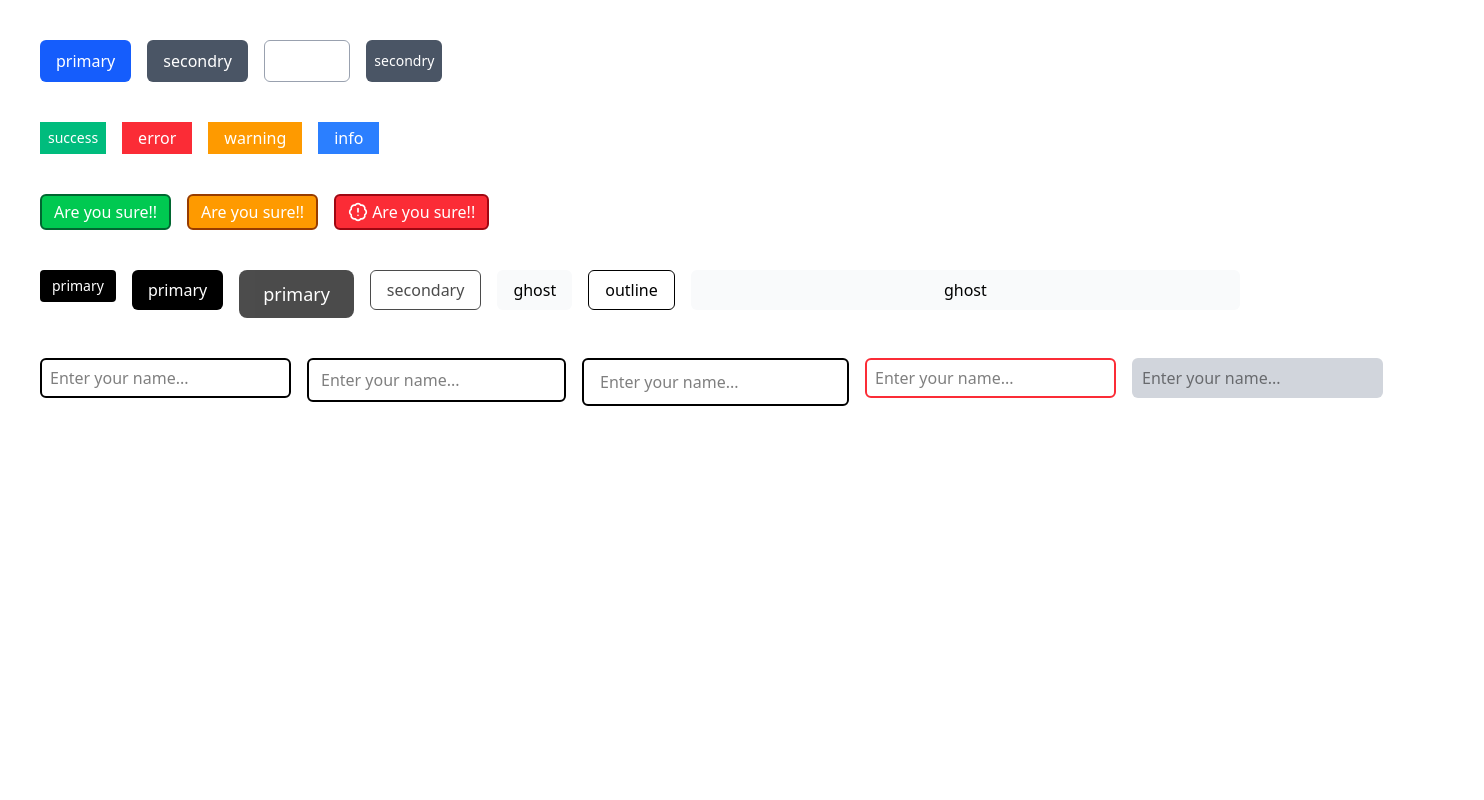
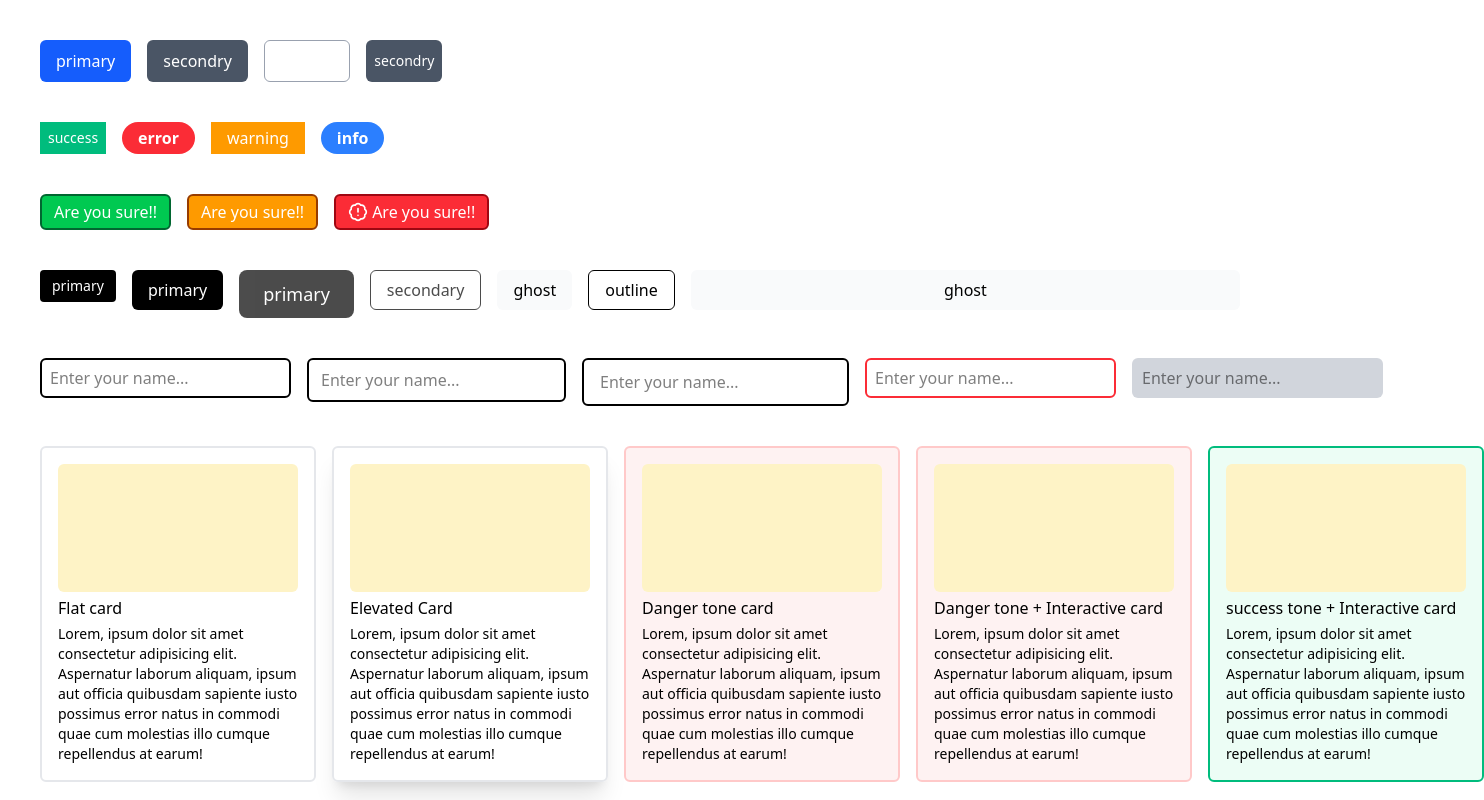
Before and after one commit to Ashish-Singh-Negi/learning-custom-ui-components, a Next.js app: page / in a window 1280 px wide. Shown: the whole page, 1484 px wide, since content can reach past the window. Built offline with nearby package versions, Linux system fonts and the light colour scheme.

Commit message:
add: card component

```diff
--- a/app/page.tsx
+++ b/app/page.tsx
@@ -2,6 +2,7 @@ import Alert from "@/components/ui/Alert";
 import Badge from "@/components/ui/Badge";
 import Button from "@/components/ui/Button";
 import Button2 from "@/components/ui/Button2";
+import Card from "@/components/ui/Card";
 import Input from "@/components/ui/Input";
 
 export default function Home() {
@@ -40,6 +41,60 @@ export default function Home() {
         <Input placeholder="Enter your name..." size={"sm"} error />
         <Input placeholder="Enter your name..." size={"sm"} error disabled />
       </div>
+      <div className="flex gap-4">
+        <Card>
+          <div className="h-32 w-60 bg-amber-100 rounded-md"></div>
+          <div className="font-medium my-1">Flat card</div>
+          <p className="w-60 text-sm">
+            Lorem, ipsum dolor sit amet consectetur adipisicing elit. Aspernatur
+            laborum aliquam, ipsum aut officia quibusdam sapiente iusto possimus
+            error natus in commodi quae cum molestias illo cumque repellendus at
+            earum!
+          </p>
+        </Card>
+        <Card variant={"elevated"}>
+          <div className="h-32 w-60 bg-amber-100 rounded-md"></div>
+          <div className="font-medium my-1">Elevated Card</div>
+          <p className="w-60 text-sm">
+            Lorem, ipsum dolor sit amet consectetur adipisicing elit. Aspernatur
+            laborum aliquam, ipsum aut officia quibusdam sapiente iusto possimus
+            error natus in commodi quae cum molestias illo cumque repellendus at
+            earum!
+          </p>
+        </Card>
+        <Card variant={"flat"} tone={"danger"}>
+          <div className="h-32 w-60 bg-amber-100 rounded-md"></div>
+          <div className="font-medium my-1">Danger tone card</div>
+          <p className="w-60 text-sm">
+            Lorem, ipsum dolor sit amet consectetur adipisicing elit. Aspernatur
+            laborum aliquam, ipsum aut officia quibusdam sapiente iusto possimus
+            error natus in commodi quae cum molestias illo cumque repellendus at
+            earum!
+          </p>
+        </Card>
+        <Card variant={"flat"} tone={"danger"} interactive>
+          <div className="h-32 w-60 bg-amber-100 rounded-md"></div>
+          <div className="font-medium my-1">Danger tone + Interactive card</div>
+          <p className="w-60 text-sm">
+            Lorem, ipsum dolor sit amet consectetur adipisicing elit. Aspernatur
+            laborum aliquam, ipsum aut officia quibusdam sapiente iusto possimus
+            error natus in commodi quae cum molestias illo cumque repellendus at
+            earum!
+          </p>
+        </Card>
+        <Card variant={"flat"} tone={"success"} interactive>
+          <div className="h-32 w-60 bg-amber-100 rounded-md"></div>
+          <div className="font-medium my-1">
+            success tone + Interactive card
+          </div>
+          <p className="w-60 text-sm">
+            Lorem, ipsum dolor sit amet consectetur adipisicing elit. Aspernatur
+            laborum aliquam, ipsum aut officia quibusdam sapiente iusto possimus
+            error natus in commodi quae cum molestias illo cumque repellendus at
+            earum!
+          </p>
+        </Card>
+      </div>
     </main>
   );
 }
--- a/components/ui/Badge.tsx
+++ b/components/ui/Badge.tsx
@@ -32,11 +32,12 @@ export default function Badge({
   className,
   variant,
   size,
+  rounded,
   ...props
 }: BadgeProps) {
   return (
     <button
-      className={cn(badgeVariants({ variant, size }), className)}
+      className={cn(badgeVariants({ variant, size, rounded }), className)}
       {...props}
     >
       {variant}
--- /dev/null
+++ b/components/ui/Card.tsx
@@ -0,0 +1,67 @@
+import { cn } from "@/lib/utils";
+import { cva, VariantProps } from "class-variance-authority";
+import { HTMLAttributes } from "react";
+
+// variant: flat | elevated
+// tone: default | danger | success
+// interactive: boolean
+
+// Requirements
+
+// Elevated adds shadow
+// Interactive adds hover scale + cursor
+// Compound rule:
+// interactive + elevated → stronger hover shadow
+
+const cardVariants = cva(
+  "rounded-md transition-all duration-200 p-4 border-2 border-gray-200",
+  {
+    variants: {
+      variant: {
+        flat: "shadow-none",
+        elevated: "shadow-xl",
+      },
+      tone: {
+        default: "",
+        danger: "border-red-200 bg-red-50",
+        success: "border-emerald-500 bg-emerald-50",
+      },
+      interactive: {
+        true: "hover:scale-105 cursor-pointer",
+        false: "",
+      },
+    },
+    compoundVariants: [
+      {
+        variant: "elevated",
+        interactive: true,
+        class: "hover:shadow-2xl",
+      },
+    ],
+    defaultVariants: {
+      variant: "flat",
+      tone: "default",
+    },
+  },
+);
+
+type CardProps = HTMLAttributes<HTMLElement> &
+  VariantProps<typeof cardVariants>;
+
+export default function Card({
+  className,
+  variant,
+  tone,
+  interactive,
+  children,
+  ...props
+}: CardProps) {
+  return (
+    <div
+      className={cn(cardVariants({ variant, tone, interactive }), className)}
+      {...props}
+    >
+      {children}
+    </div>
+  );
+}
```
